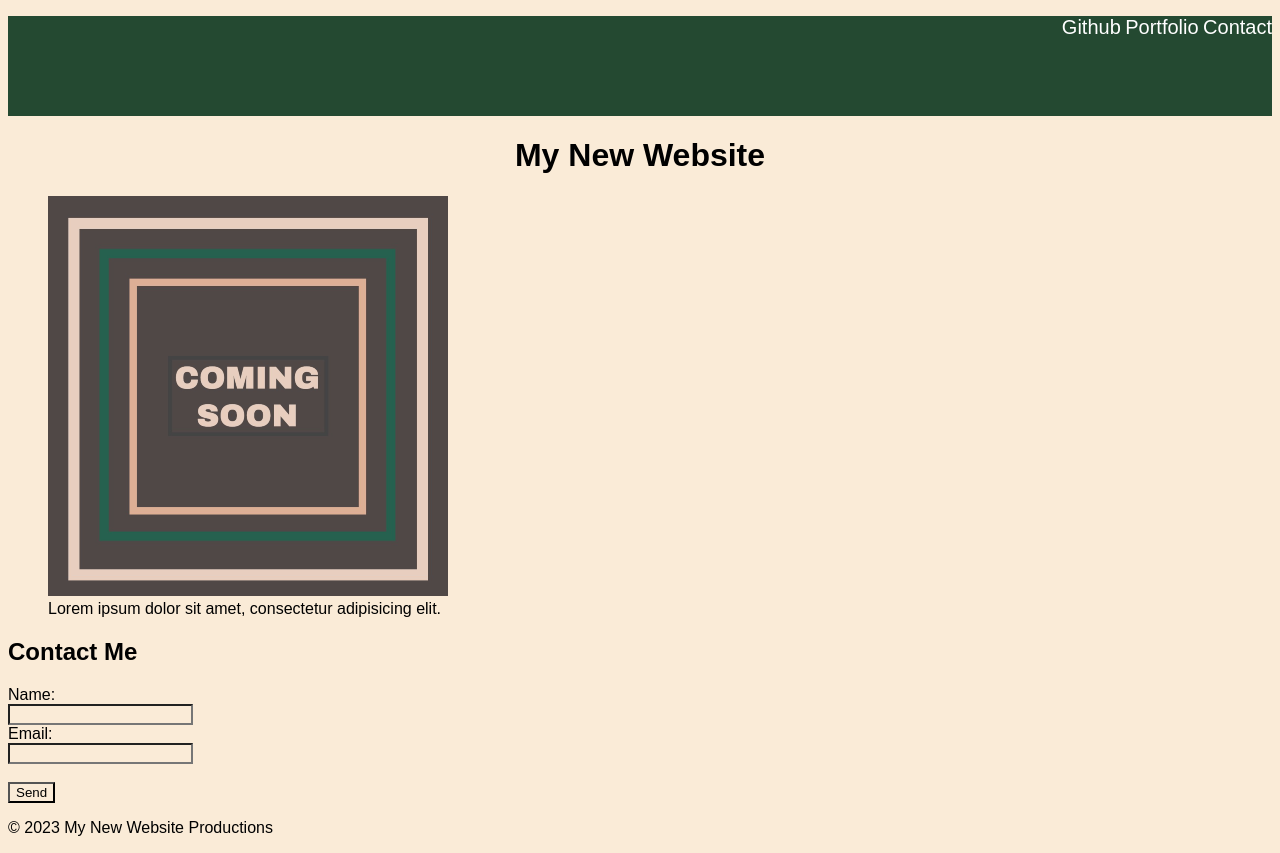
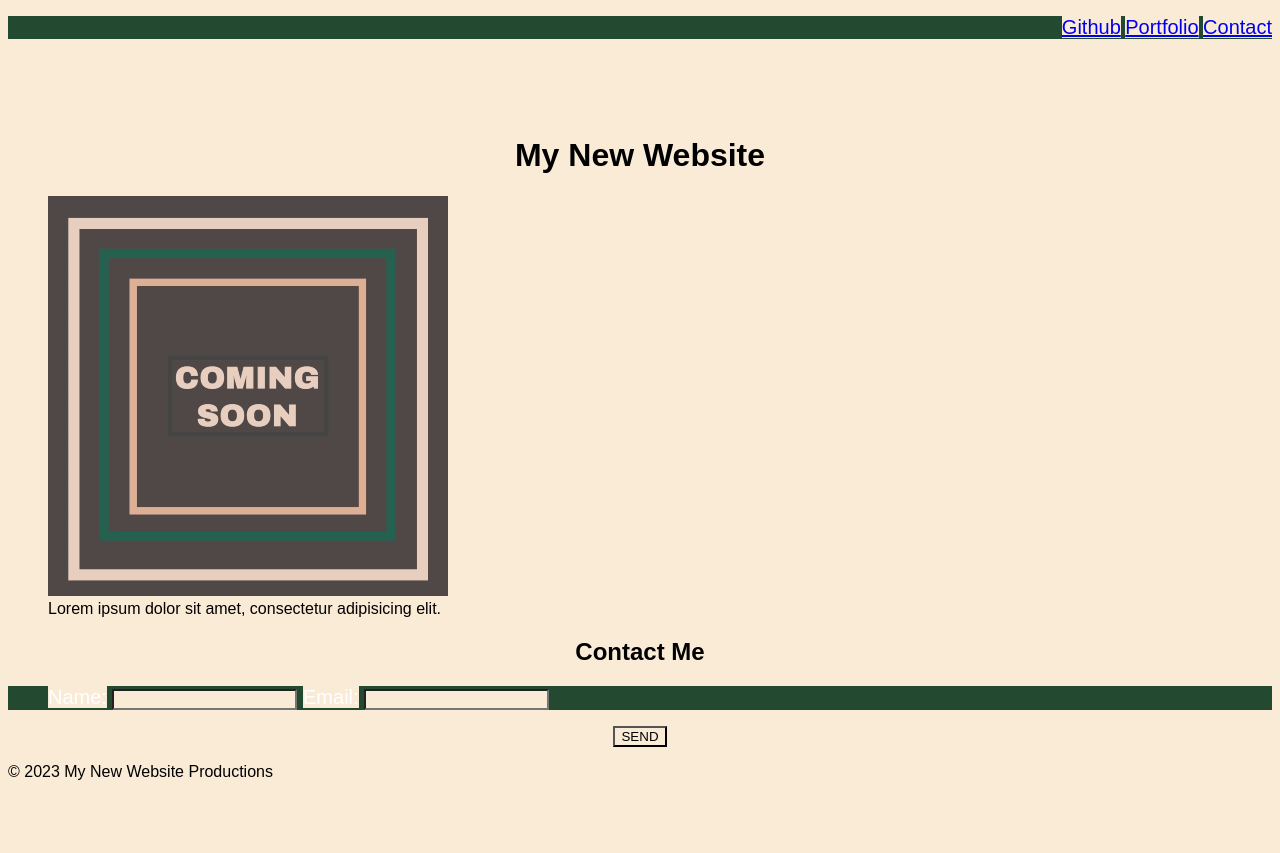
Before and after one commit to kevinsmithseven/landing-page, a plain HTML site: page index.html in a window 1280 px wide. After the commit the page ends 800 px from the top, so only its background shows below. Drawn offline with Linux system fonts and the light colour scheme.

Commit message:
updated html structure and css class selectors

```diff
--- a/assets/style.css
+++ b/assets/style.css
@@ -1,26 +1,28 @@
 /* Global styles
 ________________*/
 * {
-background-color: antiquewhite;
+    background-color: antiquewhite;
     font-family: Arial, Helvetica, sans-serif;
 
 }
 
 /* Header styles
 ________________*/
+header {
+    background-color: rgb(36, 73, 49) ;
+}
 
 nav {
-    background-color: rgb(36, 73, 49);
-    height: 100px;
+        height: 100px;
     text-align: right;
 }
 
 ul {
-    background-color: rgb(36,73,49);
+    background-color: rgb(36, 73, 49);
 }
 
 li {
-    background-color: rgb(36,73,49);
+    background-color: rgb(36, 73, 49);
     color: white;
     text-align: right;
     display: inline;
@@ -28,6 +30,16 @@ li {
 
 }
 
-h1 {
-    text-align: center;
+
+
+
+
+/* Class Selectors */
+
+.text-center {
+text-align: center;
 }
+
+.text-right {
+    text-align: right;
+}
--- a/index.html
+++ b/index.html
@@ -1,43 +1,52 @@
 <!DOCTYPE html>
 <html lang="en">
-
 <head>
     <meta charset="UTF-8">
     <meta name="viewport" content="width=device-width, initial-scale=1.0">
-    <meta http-equiv="X-UA-Compatible" content="ie=edge">
     <title>My New Website Landing Page</title>
     <link rel="stylesheet" href="./assets/style.css">
 </head>
 
 <body>
     <header>
-        <nav>
+        <nav class="text-right">
             <ul>
-                <li id="Gitub Link">Github</li>
-                <li id="Portfolio Link">Portfolio</li>
-                <li id="Contact Link">Contact</li>
+                <li> <a href="https:github.com/kevinsmithseven">Github</a></li>
+                <li> <a href="#">Portfolio</a></li>
+                <li> <a href="#">Contact</a></li>
             </ul>
         </nav>
-        <h1>My New Website</h1>
     </header>
-    <section>
+
+    <main>
+        <h1 class="text-center">My New Website</h1>
         <figure id="figure">
             <img src="./assets/image-1.png" alt="box with coming soon" />
             <figcaption>Lorem ipsum dolor sit amet, consectetur adipisicing elit. </figcaption>
-    </section>
-    <section>
-        <h2>Contact Me</h2>
-        <form>
-            <label for="name">Name:</label><br>
-            <input type="text" id="name" name="name"><br>
-            <label for="email">Email:</label><br>
-            <input type="text" id="email" name="email"><br><br>
-            <input type="submit" value="Send" </form>
-    </section>
+        </figure>
+        <section id="contact">
+            <h2 class="text-center">Contact Me</h2>
+            <form>
+                <ul>
+                    <li>
+                        <label class="text-right" for="name">Name:</label>
+                        <input type="text" id="name" name="user-name">
+                    </li>
+                    <li>
+                        <label class="text-right" for="email">Email:</label>
+                        <input type="text" id="email" name="user-email">
+                    </li>
+                </ul>
+                <div class="text-center">
+                    <button type="submit">SEND</button>
+                </div>
+            </form>
+        </section>
+    </main>
+
     <footer>
         <p> &copy; 2023 My New Website Productions
         </p>
     </footer>
 </body>
-
 </html>
```
